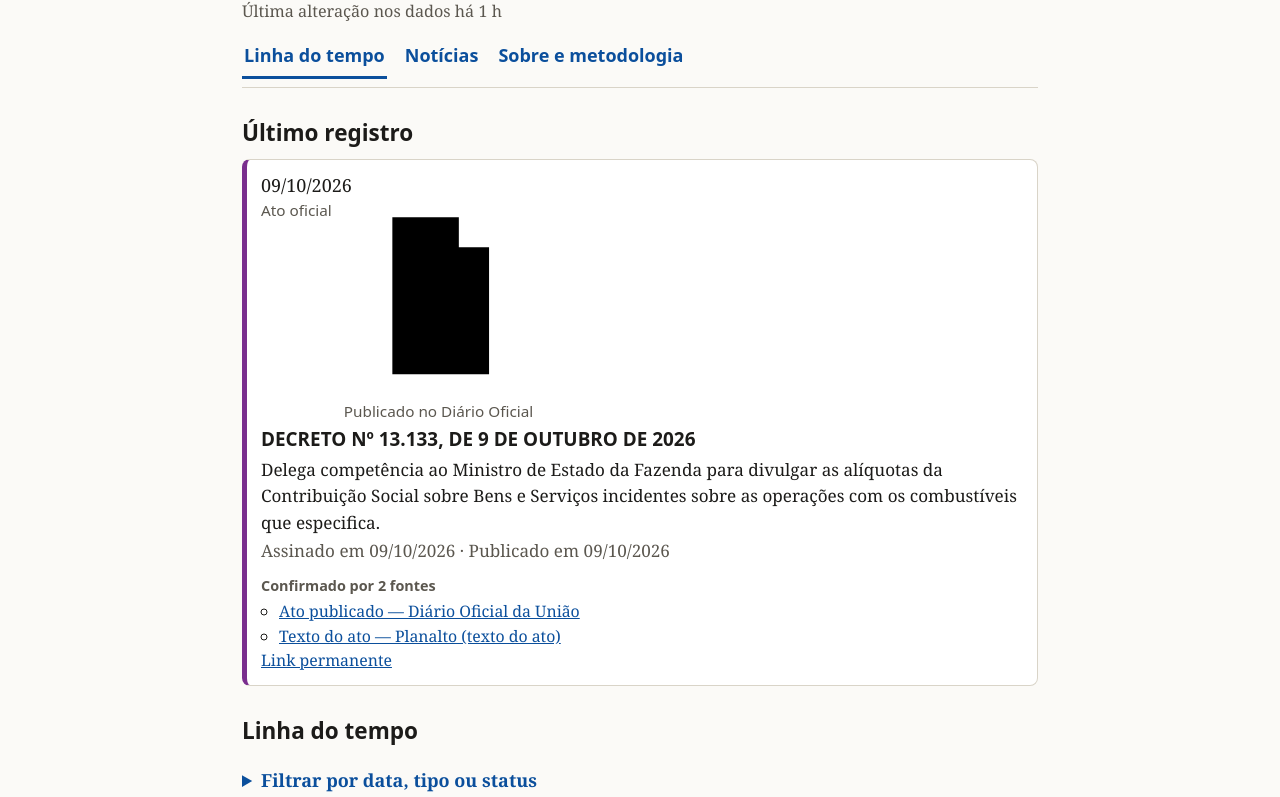
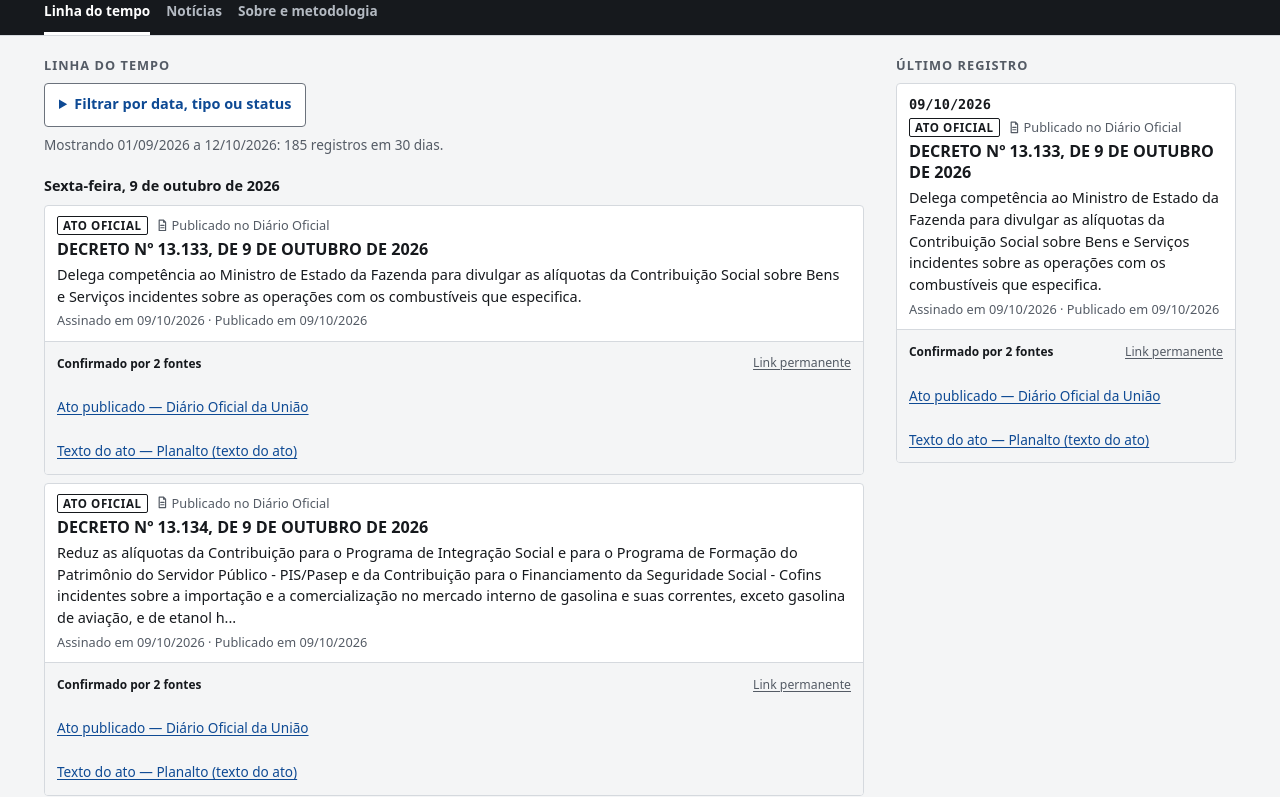
Before and after one commit to EduardoMilani8/rastreador-presidente, a website built with Vite: page site/index.html in a window 1280 px wide. Shown: the part 70-867 px from the top of the page. Built offline with nearby package versions, Linux system fonts and the light colour scheme; files whose address does not match are found by name.

Commit message:
feat(site): folha de estilo da direção Registro, com teste de contraste
Co-Authored-By: Claude Opus 5.5 <noreply@anthropic.com>

```diff
--- a/site/style.css
+++ b/site/style.css
@@ -1,65 +1,101 @@
 :root {
-  --fundo: #fbfaf7; --texto: #1c1b19; --suave: #5b574f; --linha: #d9d4c8;
-  --cartao: #ffffff; --link: #0b4f9c; --aviso-bg: #fff3cd; --aviso-tx: #5c4400;
-  --agenda: #0b6b4f; --ato: #7a2e8e; --comunicado: #0b4f9c;
+  --fundo: #f4f5f6; --cartao: #ffffff; --texto: #16191d; --suave: #545b65; --linha: #d5d9de;
+  --link: #0e4a94; --borda-campo: #6b727c; --aviso-bg: #fff3cd; --aviso-tx: #5c4400;
+  --topo-fundo: #16191d; --topo-texto: #ffffff; --topo-suave: #b4bac2;
 }
 @media (prefers-color-scheme: dark) {
   :root {
-    --fundo: #14130f; --texto: #f1eee6; --suave: #b9b3a5; --linha: #3a372f;
-    --cartao: #1d1c17; --link: #8ec1ff; --aviso-bg: #3a2f08; --aviso-tx: #ffe9a8;
-    --agenda: #6fd4b0; --ato: #d9a8ea; --comunicado: #8ec1ff;
+    --fundo: #0f1114; --cartao: #181b20; --texto: #eceef1; --suave: #a7aeb8; --linha: #2e333b;
+    --link: #8fbfff; --borda-campo: #7d8590; --aviso-bg: #3a2f08; --aviso-tx: #ffe9a8;
+    --topo-fundo: #181b20; --topo-texto: #eceef1; --topo-suave: #a7aeb8;
   }
 }
+
 * { box-sizing: border-box; }
-html { font-size: 112.5%; }
-body { margin: 0; background: var(--fundo); color: var(--texto); font-family: Georgia, 'Times New Roman', serif; line-height: 1.55; }
-h1, h2, h3, h4, nav, label, button, select, input, .selo, .evento-meta { font-family: system-ui, -apple-system, 'Segoe UI', Roboto, sans-serif; }
-a { color: var(--link); }
-a:focus-visible, button:focus-visible, select:focus-visible, input:focus-visible, summary:focus-visible {
+[hidden] { display: none !important; }
+html { font-size: 106.25%; }
+body { margin: 0; background: var(--fundo); color: var(--texto); font-family: system-ui, -apple-system, 'Segoe UI', Roboto, sans-serif; line-height: 1.5; }
+a { color: var(--link); text-underline-offset: 2px; }
+a:focus-visible, button:focus-visible, select:focus-visible, input:focus-visible, summary:focus-visible, .dia h3:focus-visible {
   outline: 3px solid var(--link); outline-offset: 2px;
 }
+.faixa a:focus-visible { outline-color: var(--topo-texto); }
 .pular { position: absolute; left: -999px; }
-.pular:focus { left: 8px; top: 8px; background: var(--cartao); padding: 8px; z-index: 10; }
+.pular:focus { left: 8px; top: 8px; background: var(--cartao); padding: 12px; z-index: 10; }
 
-.topo, main, .rodape { max-width: 46rem; margin: 0 auto; padding: 0 16px; }
-.topo { padding-top: 20px; }
-.topo h1 { margin: 0 0 4px; font-size: 1.6rem; }
-.discreto { margin: 0; color: var(--suave); font-size: 0.9rem; }
-.aviso { background: var(--aviso-bg); color: var(--aviso-tx); padding: 8px 12px; border-radius: 6px; margin: 8px 0; }
-.abas { display: flex; flex-wrap: wrap; gap: 8px 16px; margin: 12px 0 8px; padding-bottom: 8px; border-bottom: 1px solid var(--linha); }
-.abas a { text-decoration: none; padding: 6px 2px; border-bottom: 3px solid transparent; font-weight: 600; }
-.abas a[aria-current='page'] { border-bottom-color: var(--link); }
+.faixa-dentro, .avisos, main, .rodape { max-width: 72rem; margin: 0 auto; padding-left: 16px; padding-right: 16px; }
+#painel-linha, #painel-noticias, .prosa > *, .rodape p { max-width: 46rem; }
 
-.caixa-filtros { margin: 8px 0 12px; font-size: 1rem; }
-.caixa-filtros summary { cursor: pointer; font-weight: 600; padding: 10px 0; min-height: 44px; color: var(--link); }
-.filtros { display: flex; flex-wrap: wrap; gap: 8px 12px; align-items: end; margin: 4px 0 16px; font-size: 0.9rem; }
-.filtros label { display: flex; flex-direction: column; gap: 2px; }
-.filtros input, .filtros select, .filtros button, .mais button { font-size: 1rem; padding: 6px 8px; min-height: 44px; border: 1px solid var(--suave); border-radius: 6px; background: var(--cartao); color: var(--texto); }
-.filtros button, .mais button { font-weight: 700; cursor: pointer; }
-.mais { display: flex; flex-wrap: wrap; gap: 8px 16px; align-items: center; margin: 20px 0 0; font-family: system-ui, -apple-system, 'Segoe UI', Roboto, sans-serif; font-size: 0.9rem; color: var(--suave); }
-.mais[hidden] { display: none; }
+.faixa { background: var(--topo-fundo); color: var(--topo-texto); border-bottom: 1px solid var(--linha); }
+.faixa h1 { margin: 0; padding-top: 12px; font-size: 1.15rem; line-height: 1.3; }
+.discreto { margin: 0; color: var(--suave); font-size: 0.8rem; }
+.faixa .discreto { color: var(--topo-suave); font-size: 0.75rem; }
+.abas { display: flex; flex-wrap: wrap; gap: 0 16px; margin-top: 4px; }
+.abas a { display: inline-flex; align-items: center; min-height: 44px; color: var(--topo-suave); text-decoration: none; font-weight: 600; font-size: 0.8rem; border-bottom: 3px solid transparent; }
+.abas a[aria-current='page'] { color: var(--topo-texto); border-bottom-color: var(--topo-texto); }
+.aviso { background: var(--aviso-bg); color: var(--aviso-tx); padding: 8px 12px; border-radius: 4px; margin: 8px 0 0; font-size: 0.85rem; }
 
-h2 { font-size: 1.25rem; margin: 28px 0 8px; }
-.lista { list-style: none; margin: 0; padding: 0; display: grid; gap: 12px; }
-.dia h3 { font-size: 1rem; margin: 24px 0 8px; color: var(--suave); }
+h2 { margin: 20px 0 8px; font-size: 0.75rem; letter-spacing: 0.08em; text-transform: uppercase; color: var(--suave); }
+.prosa h2 { margin: 28px 0 8px; font-size: 1.15rem; letter-spacing: 0; text-transform: none; color: var(--texto); }
+.prosa li { margin-bottom: 6px; }
+
+.lista { list-style: none; margin: 0; padding: 0; display: grid; gap: 8px; }
+.dia h3 { margin: 20px 0 8px; font-size: 0.85rem; }
 .dia h3::first-letter { text-transform: uppercase; }
-.evento, .noticia { background: var(--cartao); border: 1px solid var(--linha); border-left: 5px solid var(--linha); border-radius: 8px; padding: 12px 14px; }
-.tipo-agenda { border-left-color: var(--agenda); }
-.tipo-ato { border-left-color: var(--ato); }
-.tipo-comunicado { border-left-color: var(--comunicado); }
+
+.evento.com-hora { display: grid; grid-template-columns: 3rem minmax(0, 1fr); gap: 0 8px; }
+.evento-hora { font-family: ui-monospace, 'SF Mono', Menlo, Consolas, monospace; font-variant-numeric: tabular-nums; font-size: 0.8rem; font-weight: 700; }
+.com-hora > .evento-hora { text-align: right; padding-top: 11px; }
+.evento-corpo > .evento-hora { display: block; margin-bottom: 4px; }
+.evento-corpo, .noticia { min-width: 0; overflow-wrap: anywhere; background: var(--cartao); border: 1px solid var(--linha); border-radius: 4px; padding: 10px 12px; }
+.evento-meta { display: flex; flex-wrap: wrap; align-items: center; gap: 4px 8px; margin: 0 0 4px; font-size: 0.75rem; color: var(--suave); }
+.tipo { border: 1px solid currentColor; border-radius: 2px; padding: 0 5px; color: var(--texto); font-size: 0.68rem; font-weight: 700; letter-spacing: 0.05em; text-transform: uppercase; }
+.icone { width: 1em; height: 1em; vertical-align: -0.125em; fill: none; stroke: currentColor; stroke-width: 1.5; stroke-linecap: round; stroke-linejoin: round; }
+.evento-titulo { margin: 0; font-size: 0.95rem; font-weight: 600; line-height: 1.3; }
+.local, .ementa, .datas-ato { margin: 4px 0 0; font-size: 0.85rem; }
+.datas-ato { color: var(--suave); font-size: 0.75rem; font-variant-numeric: tabular-nums; }
 .status-removido .evento-titulo { text-decoration: line-through; }
 .em-destaque { outline: 3px solid var(--link); outline-offset: 2px; }
-.dia h3:focus-visible { outline: 3px solid var(--link); outline-offset: 2px; }
-.permalink { margin-left: auto; }
-.evento-meta { display: flex; flex-wrap: wrap; gap: 4px 12px; margin: 0 0 4px; font-size: 0.85rem; color: var(--suave); }
-.evento-titulo { margin: 0 0 4px; font-size: 1.05rem; line-height: 1.35; }
-.local, .ementa, .datas-ato { margin: 2px 0; font-size: 0.95rem; }
-.datas-ato { color: var(--suave); }
-.bloco-fontes { margin-top: 8px; font-size: 0.88rem; }
-.selo { display: inline-block; margin: 0 0 2px; font-weight: 700; font-size: 0.8rem; color: var(--suave); }
-.fontes { margin: 0; padding-left: 18px; }
-.vazio, .aviso-imprensa { color: var(--suave); }
-details { margin-top: 6px; font-size: 0.9rem; }
-.rodape { color: var(--suave); font-size: 0.85rem; padding-bottom: 32px; margin-top: 32px; }
+.evento details { margin-top: 4px; font-size: 0.8rem; }
+.evento summary { min-height: 44px; padding: 11px 0; cursor: pointer; color: var(--link); }
+
+.bloco-fontes { display: flex; flex-wrap: wrap; align-items: center; justify-content: space-between; gap: 0 12px; margin: 10px -12px -10px; padding: 0 12px; background: var(--fundo); border-top: 1px solid var(--linha); border-radius: 0 0 3px 3px; font-size: 0.8rem; }
+.selo { margin: 0; font-size: 0.7rem; font-weight: 700; }
+.fontes { order: 3; flex: 1 0 100%; list-style: none; margin: 0; padding: 0; }
+.fontes a, .permalink { display: inline-flex; align-items: center; min-height: 44px; }
+.permalink { color: var(--suave); font-size: 0.72rem; }
+
+.caixa-filtros { margin: 0 0 8px; }
+.caixa-filtros > summary { width: fit-content; min-height: 44px; padding: 9px 14px; border: 1px solid var(--borda-campo); border-radius: 4px; background: var(--cartao); color: var(--link); font-size: 0.85rem; font-weight: 600; cursor: pointer; }
+.filtros { display: grid; grid-template-columns: 1fr 1fr; align-items: end; gap: 10px 12px; margin: 10px 0 16px; font-size: 0.8rem; }
+.filtros label { display: flex; flex-direction: column; gap: 2px; min-width: 0; font-weight: 600; }
+.filtros input, .filtros select, .filtros button, .mais button { width: 100%; min-height: 44px; padding: 6px 8px; border: 1px solid var(--borda-campo); border-radius: 4px; background: var(--cartao); color: var(--texto); font: inherit; font-size: 1rem; }
+.filtros button, .mais button { font-weight: 700; cursor: pointer; }
+.filtros > a { display: inline-flex; align-items: center; justify-content: center; min-height: 44px; }
+.mais { display: flex; flex-wrap: wrap; align-items: center; gap: 8px 16px; margin: 20px 0 0; font-size: 0.8rem; color: var(--suave); }
+.mais button { width: auto; padding: 6px 16px; }
+.mais a { display: inline-flex; align-items: center; min-height: 44px; }
+
+.aviso-imprensa { margin: 0 0 12px; padding: 8px 12px; background: var(--cartao); border: 1px solid var(--linha); border-left: 4px solid var(--suave); border-radius: 4px; font-size: 0.85rem; }
+.noticia .evento-titulo a { display: inline-block; padding: 4px 0; }
+.noticia .local { color: var(--suave); font-size: 0.75rem; }
+.vazio { color: var(--suave); }
+
+.rodape { margin-top: 40px; padding-top: 16px; padding-bottom: 32px; border-top: 1px solid var(--linha); color: var(--suave); font-size: 0.8rem; }
+.rodape p { margin: 0; }
+
+@media (min-width: 40rem) {
+  .filtros { grid-template-columns: repeat(4, minmax(0, 1fr)); }
+  .filtros button { grid-column: 1; }
+  .filtros > a { justify-content: flex-start; }
+}
+
+@media (min-width: 60rem) {
+  @supports selector(:has(*)) {
+    #painel-linha:has(.destaques > section:not([hidden])) { max-width: none; display: grid; grid-template-columns: minmax(0, 1fr) 20rem; align-items: start; gap: 0 32px; }
+    #painel-linha:has(.destaques > section:not([hidden])) > .cronologia { grid-column: 1; grid-row: 1; }
+    #painel-linha:has(.destaques > section:not([hidden])) > .destaques { grid-column: 2; grid-row: 1; position: sticky; top: 0; max-height: 100vh; overflow-y: auto; margin: 0 -6px; padding: 0 6px 16px; }
+  }
+}
 
 @media (prefers-reduced-motion: no-preference) { html { scroll-behavior: smooth; } }
--- /dev/null
+++ b/tests/site/contraste.test.ts
@@ -0,0 +1,91 @@
+import { readFileSync } from 'node:fs';
+import { resolve } from 'node:path';
+import { describe, expect, it } from 'vitest';
+
+const css = readFileSync(resolve(process.cwd(), 'site/style.css'), 'utf8');
+
+const BLOCO_CLARO = /:root\s*\{([^}]*)\}/;
+const BLOCO_ESCURO = /prefers-color-scheme:\s*dark\)\s*\{\s*:root\s*\{([^}]*)\}\s*\}/;
+const cores = (bloco: string): Record<string, string> =>
+  Object.fromEntries([...bloco.matchAll(/--([a-z-]+):\s*(#[0-9a-f]{6})\b/g)].map((m) => [m[1], m[2]]));
+
+const claro = cores(css.match(BLOCO_CLARO)![1]);
+const escuro = cores(css.match(BLOCO_ESCURO)![1]);
+
+function luminancia(hex: string): number {
+  const [r, g, b] = [1, 3, 5]
+    .map((i) => parseInt(hex.slice(i, i + 2), 16) / 255)
+    .map((v) => (v <= 0.03928 ? v / 12.92 : ((v + 0.055) / 1.055) ** 2.4));
+  return 0.2126 * r + 0.7152 * g + 0.0722 * b;
+}
+
+function razao(a: string, b: string): number {
+  const [maior, menor] = [luminancia(a), luminancia(b)].sort((x, y) => y - x);
+  return (maior + 0.05) / (menor + 0.05);
+}
+
+// [frente, fundo, mínimo]. 4,5 para texto; 3 para borda de campo e traço de foco.
+const PARES: [string, string, number][] = [
+  ['texto', 'fundo', 4.5],
+  ['texto', 'cartao', 4.5],
+  ['suave', 'fundo', 4.5],
+  ['suave', 'cartao', 4.5],
+  ['link', 'fundo', 4.5],
+  ['link', 'cartao', 4.5],
+  ['aviso-tx', 'aviso-bg', 4.5],
+  ['topo-texto', 'topo-fundo', 4.5],
+  ['topo-suave', 'topo-fundo', 4.5],
+  ['borda-campo', 'cartao', 3],
+  ['borda-campo', 'fundo', 3],
+];
+
+describe('contraste das cores', () => {
+  it('os dois temas definem as mesmas cores', () => {
+    expect(Object.keys(escuro).sort()).toEqual(Object.keys(claro).sort());
+    expect(Object.keys(claro)).toHaveLength(12);
+  });
+
+  for (const [tema, paleta] of [['claro', claro], ['escuro', escuro]] as const) {
+    for (const [frente, fundo, minimo] of PARES) {
+      it(`${tema}: ${frente} sobre ${fundo} tem pelo menos ${minimo}:1`, () => {
+        expect(paleta[frente], frente).toBeDefined();
+        expect(paleta[fundo], fundo).toBeDefined();
+        expect(razao(paleta[frente], paleta[fundo])).toBeGreaterThanOrEqual(minimo);
+      });
+    }
+  }
+
+  it('nenhuma cor é escrita fora das variáveis (senão escaparia deste teste)', () => {
+    const resto = css.replace(BLOCO_ESCURO, '').replace(BLOCO_CLARO, '');
+    expect(resto).not.toMatch(/#[0-9a-f]{3,8}\b/i);
+    expect(resto).not.toMatch(/\brgba?\(|\bhsla?\(/i);
+  });
+});
+
+describe('guardas da folha de estilo', () => {
+  it('o tipo do item não tem cor própria', () => {
+    expect(css).not.toMatch(/--(agenda|ato|comunicado)\b/);
+  });
+
+  it('elemento com hidden continua oculto mesmo com display definido', () => {
+    expect(css).toMatch(/\[hidden\]\s*\{\s*display:\s*none\s*!important;?\s*\}/);
+  });
+
+  it('as duas colunas só existem em tela larga e em navegador com :has()', () => {
+    const inicio = css.indexOf('@media (min-width: 60rem)');
+    expect(inicio).toBeGreaterThan(-1);
+    const largo = css.slice(inicio);
+    expect(largo).toMatch(/@supports selector\(:has\(\*\)\)/);
+    expect(css.slice(0, inicio)).not.toMatch(/grid-template-columns:\s*minmax\(0, 1fr\) 20rem/);
+    expect(largo).toMatch(/#painel-linha:has\(\.destaques > section:not\(\[hidden\]\)\)/);
+  });
+
+  it('respeita prefers-reduced-motion: rolagem suave só para quem não pediu menos movimento', () => {
+    expect(css).toMatch(/@media \(prefers-reduced-motion: no-preference\)\s*\{\s*html\s*\{\s*scroll-behavior: smooth;/);
+    expect(css).not.toMatch(/\b(transition|animation)\b/);
+  });
+
+  it('não carrega nada de fora do site', () => {
+    expect(css).not.toMatch(/@import|url\(|@font-face/);
+  });
+});
```
